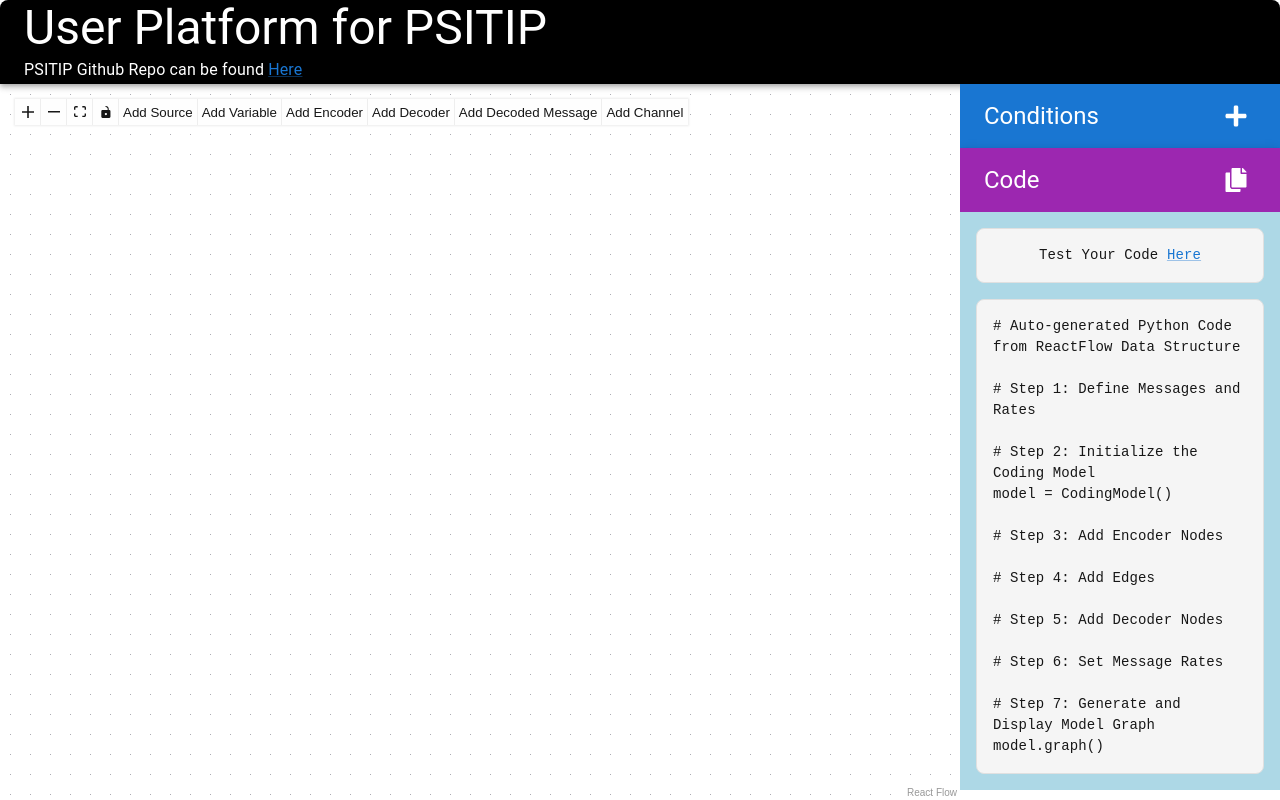
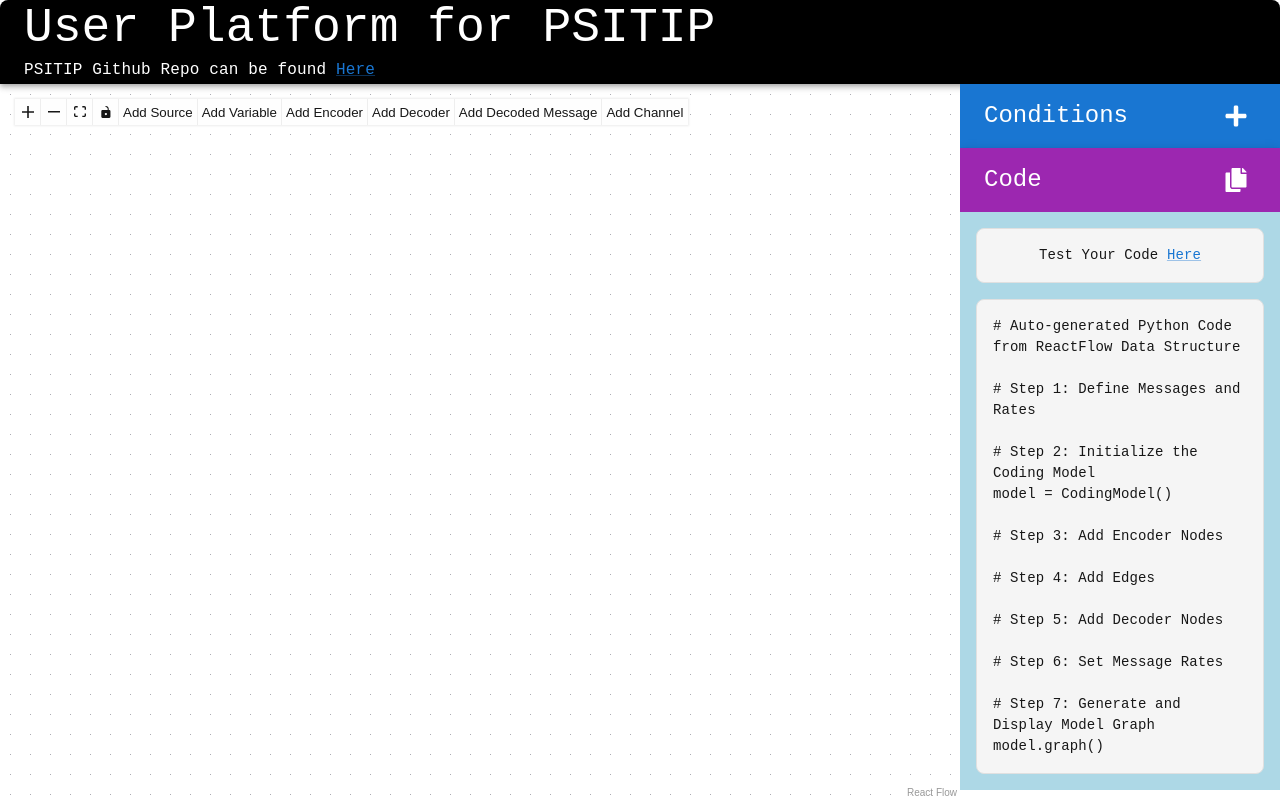
Before and after one commit to LeoHuang0730/ui-platform-psitip, a Next.js app in the folder frontend-ui-platform-psitip/: page / in a window 1280 px wide. Built offline with nearby package versions, Linux system fonts and the light colour scheme.

Commit message:
font changes

```diff
--- a/frontend-ui-platform-psitip/src/app/components/codeBar.tsx
+++ b/frontend-ui-platform-psitip/src/app/components/codeBar.tsx
@@ -157,7 +157,14 @@ const CodeBar = ({ mapNodes, mapEdges }: codeBarProps) => {
       <AppBar position="static" color="secondary">
         <Toolbar sx={{ display: "flex", justifyContent: "space-between" }}>
           <Box sx={{ display: 'flex', flexDirection: 'column' }}>
-            <Typography variant="h5">Code</Typography>
+            <Typography
+              variant="h5"
+              sx={{
+                fontFamily: "monospace",
+              }}
+            >
+              Code
+            </Typography>
           </Box>
           {/* Copy Button with Tooltip */}
           <Tooltip title={"Copied!"} open={copied} arrow>
--- a/frontend-ui-platform-psitip/src/app/components/conditionBar.tsx
+++ b/frontend-ui-platform-psitip/src/app/components/conditionBar.tsx
@@ -24,7 +24,14 @@ const ConditionBar = ({additionalConditions, setAdditionalConditions} : SidebarR
 		<Box display={"flex"} flexDirection={"column"} height={"50%"}>
 			<AppBar position="static">
 				<Toolbar sx={{ display: "flex", justifyContent: "space-between" }}>
-					<Typography variant="h5">Conditions</Typography>
+					<Typography
+						variant="h5"
+						sx={{
+							fontFamily: "monospace",
+						}}
+					>
+						Conditions
+					</Typography>
 					<FaPlus
 						style={{
 							cursor: "pointer",
@@ -52,7 +59,10 @@ const ConditionBar = ({additionalConditions, setAdditionalConditions} : SidebarR
 								newConditions[index] = e.target.value;
 								setAdditionalConditions(newConditions);
 							}}
-							sx={{ flex: 1 }}
+							sx={{
+								flex: 1,
+								fontFamily: "monospace",
+							}}
 						/>
 						<MdDelete
 							style={{ cursor: "pointer", margin: "8px" }}
--- a/frontend-ui-platform-psitip/src/app/components/topbar.tsx
+++ b/frontend-ui-platform-psitip/src/app/components/topbar.tsx
@@ -17,8 +17,21 @@ const Topbar = () => {
 		<AppBar position="static" sx={{ bgcolor: "black" }}>
 			<Toolbar>
 				<Box sx={{ display: 'flex', flexDirection: 'column' }}>
-						<Typography variant="h3">User Platform for PSITIP</Typography>
-						<Typography variant="subtitle1">PSITIP Github Repo can be found&nbsp;
+						<Typography
+							variant="h3"
+							sx={{
+                fontFamily: "monospace",
+              }}
+						>
+							User Platform for PSITIP
+						</Typography>
+						<Typography
+							variant="subtitle1"
+							sx={{
+                fontFamily: "monospace",
+              }}
+						>
+							PSITIP Github Repo can be found&nbsp;
 							<Link
 								href="https://github.com/cheuktingli/psitip"
 								target="_blank"
```
